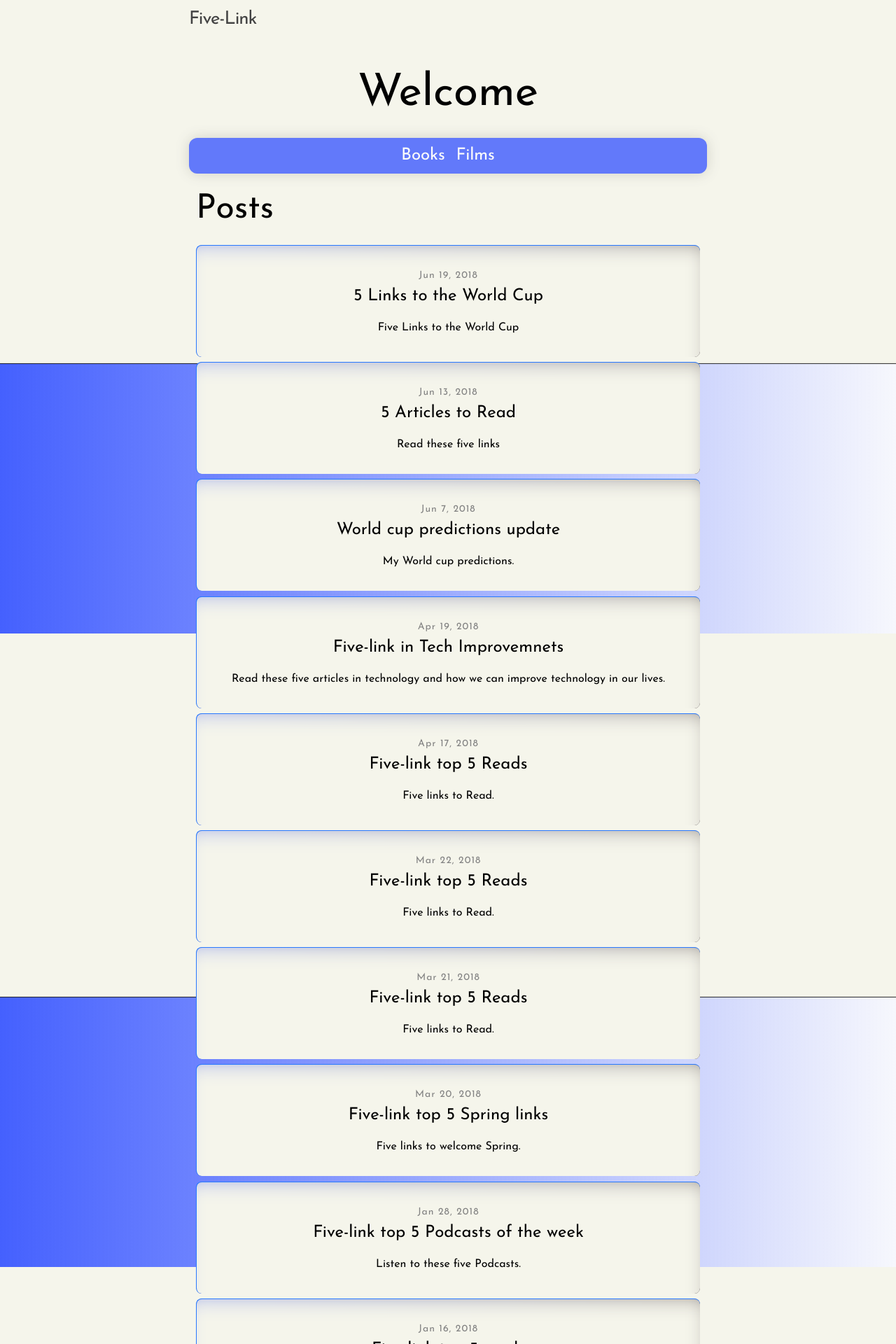
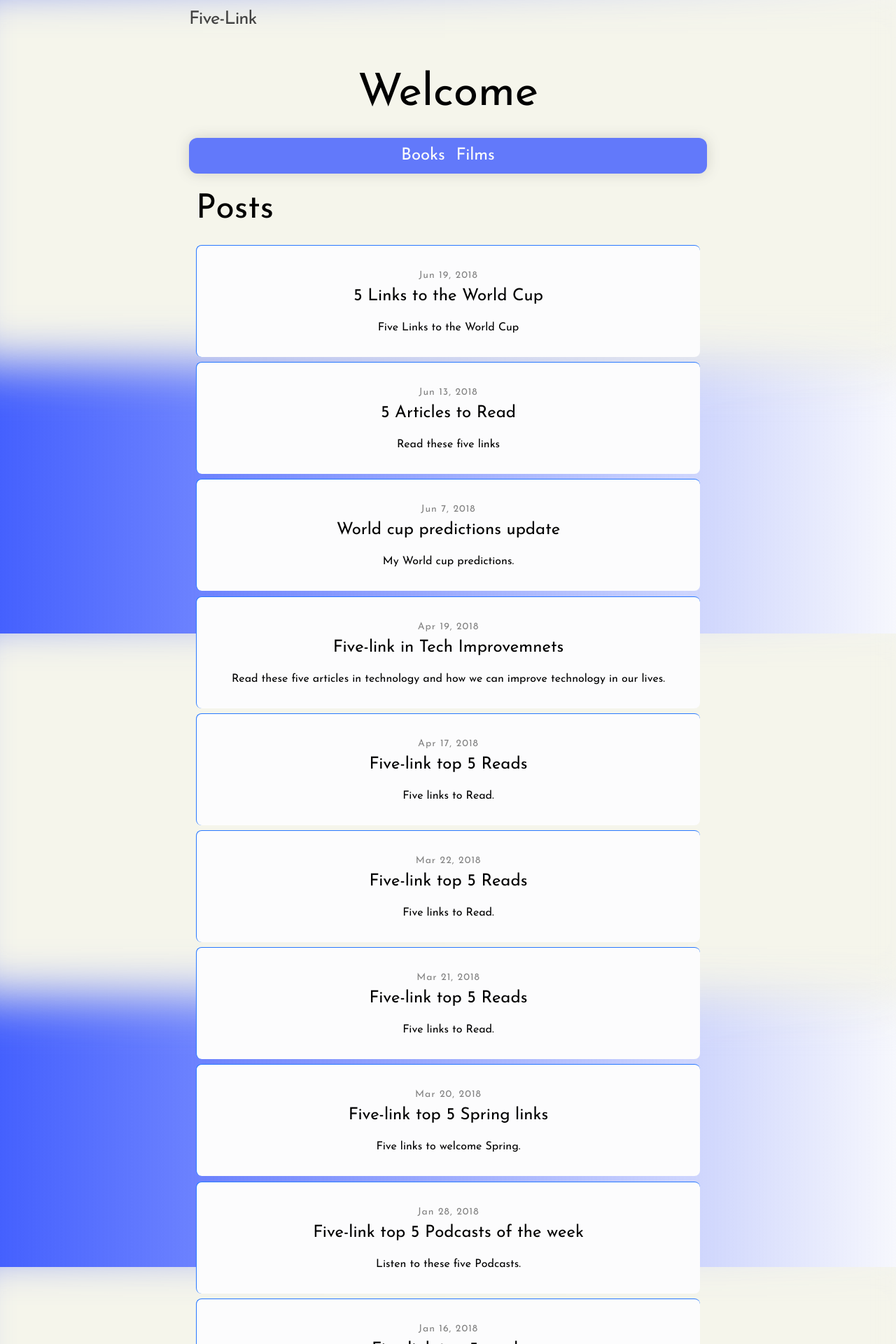
Before and after one commit to hub63501/my-links, a Jekyll site: the page built from index.html, in a window 1280 px wide. Shown: the top 1920 px of the page at 70% size. Built offline with Jekyll 4.4.1, drawn with Linux system fonts in a browser that asks for light colours.

Commit message:
changed back

```diff
--- a/css/MColors.css
+++ b/css/MColors.css
@@ -15,7 +15,7 @@ html{
 }
 body{
     /*background-color:#0c101c;*/
-    background-image     : url("/assets/img/background_04.svg");
+    background-image     : url("/assets/img/blur_01.svg");
     background-repeat    : no-repeat;
     background-size      : cover;
     background-attachment: fixed;
@@ -137,11 +137,12 @@ Home
     background-color: inherit;
   }
   .post-list li{
+      /*
     background-image: url("/assets/img/blur_01.svg");
     background-repeat    : no-repeat;
     background-size      : cover;
-    background-attachment: fixed;
-    /*background-color: #fcfcfd;*/
+    background-attachment: fixed;*/
+    background-color: #fcfcfd;
     border-top-color:  #2979FF;
     border-left-color: none;
     color: #000000;
```
